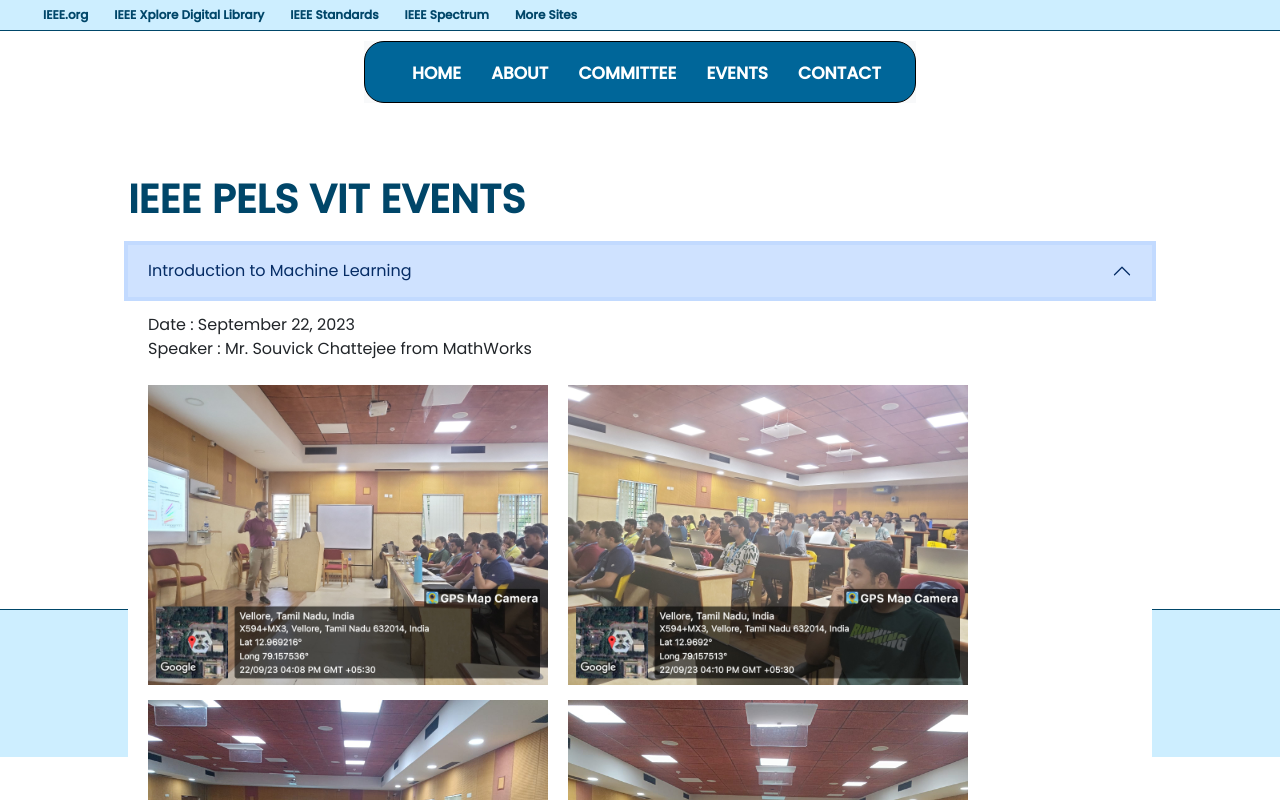
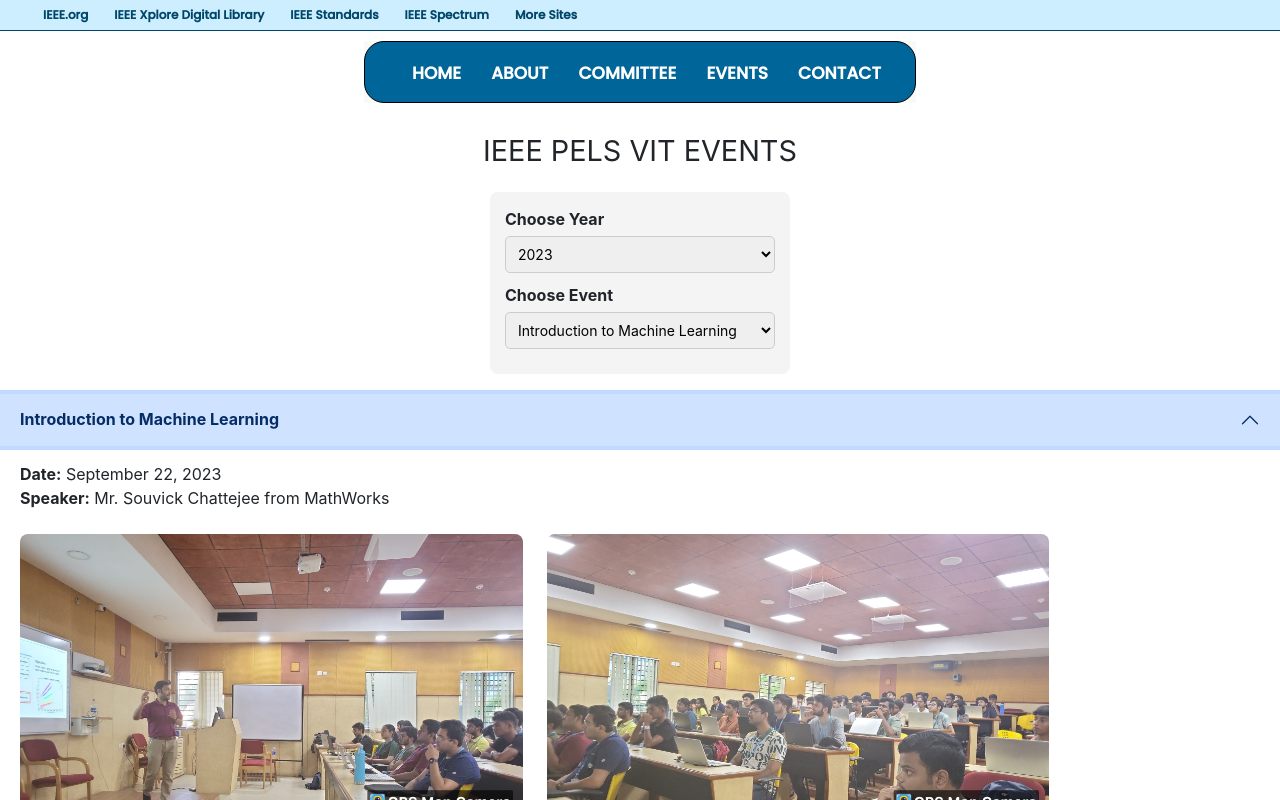
Before and after one commit to VARSITHA01/ieee-pels, a React (Create React App) app: page /events in a window 1280 px wide. Both pictures are taken after a click on the button "Introduction to Machine Learning". Shown: the top 800 px of the page. Built offline with nearby package versions, Linux system fonts and the light colour scheme; the HTML template or start-up script is replaced by a standard one.

Commit message:
event page updated
event page updated

```diff
--- a/package.json
+++ b/package.json
@@ -15,7 +15,7 @@
     "react-dom": "^18.2.0",
     "react-router": "^6.14.2",
     "react-router-dom": "^6.14.2",
-    "react-scripts": "5.0.1",
+    "react-scripts": "^5.0.1",
     "typewriter-effect": "^2.21.0",
     "web-vitals": "^2.1.4"
   },
--- a/src/Components/Events.js
+++ b/src/Components/Events.js
@@ -1,96 +1,109 @@
-import React from "react";
+import React, { useState, useEffect } from "react";
 import "./events.css";
-// import eventsjson from "./events.json";
+import eventsjson from "./events.json"; // Ensure the events.json file is imported
 
 function Events() {
+  // Default year set to 2023
+  const defaultYear = 2023;
+
+  // Filter events for the default year (2023)
+  const filteredEvents = eventsjson.filter((event) => event.year === defaultYear);
+
+  // Set the default event when the year is selected
+  const [selectedEvent, setSelectedEvent] = useState(filteredEvents[0]);
+  const [selectedYear, setSelectedYear] = useState(defaultYear);
+
+  // Handle year selection
+  const handleYearChange = (e) => {
+    const selectedYear = e.target.value;
+    setSelectedYear(selectedYear);
+
+    // Filter events based on the selected year
+    const filtered = eventsjson.filter((event) => event.year === parseInt(selectedYear));
+    setSelectedEvent(filtered[0]); // Set the first event for the selected year
+  };
+
+  // Handle event selection
+  const handleEventChange = (e) => {
+    const selected = eventsjson.find((event) => event.id === parseInt(e.target.value));
+    setSelectedEvent(selected);
+  };
+
+  // Get unique years from the events
+  const years = [...new Set(eventsjson.map((event) => event.year))];
+
   return (
     <div className="events animate__animated animate__fadeIn">
       <p className="eventstitle animate__animated animate__slideInLeft">IEEE PELS VIT EVENTS</p>
-      {/* <ul>
-        {
-          eventsjson
-          && eventsjson.map(eventsjson => <a href={eventsjson.event_link} rel='noreferrer' target="_blank"><li>{eventsjson.event_title}</li></a>)
-        }
-      </ul> */}
 
-      <div class="accordion accordion-flush events_list" id="accordionFlushExample">
-        <div class="accordion-item">
-          <h2 class="accordion-header">
+      {/* Menu with dropdowns for year and event */}
+      <div className="menu-container">
+        {/* Dropdown menu for year selection */}
+        <div className="dropdown-item">
+          <label htmlFor="year">Choose Year</label>
+          <select id="year" onChange={handleYearChange} value={selectedYear}>
+            <option value="">Choose Year</option>
+            {years.map((year) => (
+              <option key={year} value={year}>
+                {year}
+              </option>
+            ))}
+          </select>
+        </div>
+
+        {/* Dropdown menu for event selection */}
+        {selectedYear && (
+          <div className="dropdown-item">
+            <label htmlFor="event">Choose Event</label>
+            <select id="event" onChange={handleEventChange} value={selectedEvent?.id || ""}>
+              <option value="">Choose Event</option>
+              {filteredEvents.map((event) => (
+                <option key={event.id} value={event.id}>
+                  {event.event_title}
+                </option>
+              ))}
+            </select>
+          </div>
+        )}
+      </div>
+
+      {selectedEvent && (
+        <div className="accordion accordion-flush events_list" id="accordionFlushExample">
+          <div className="accordion-item">
+            <h2 className="accordion-header">
               <button
-              class="accordion-button collapsed event_title"
+                className="accordion-button collapsed event_title"
                 type="button"
                 data-bs-toggle="collapse"
                 data-bs-target="#flush-collapseOne"
                 aria-expanded="false"
                 aria-controls="flush-collapseOne"
               >
-              Introduction to Machine Learning
+                {selectedEvent.event_title}
               </button>
             </h2>
             <div
               id="flush-collapseOne"
-            class="accordion-collapse collapse"
+              className="accordion-collapse collapse"
               data-bs-parent="#accordionFlushExample"
             >
-            <div class="accordion-body">
+              <div className="accordion-body">
                 <div className="event_info">
-                Date : September 22, 2023 <br/>
-                Speaker : Mr. Souvick Chattejee from MathWorks <br/><br/>
+                  <strong>Date:</strong> {selectedEvent.date} <br />
+                  <strong>Speaker:</strong> {selectedEvent.speaker} <br /><br />
                 </div>
                 <div className="row event_rowx">
-                <div className="col-sm-5 event_colx">
-                  <img src="ML_EVENT/ml1.jpg" alt="ML_EVENT" />
+                  {selectedEvent.images.map((image, index) => (
+                    <div className="col-sm-5 event_colx" key={index}>
+                      <img src={image} alt={`${selectedEvent.event_title} image ${index + 1}`} />
                     </div>
-                <div className="col-sm-5 event_colx">
-                  <img src="ML_EVENT/ml2.jpg" alt="ML_EVENT" />
-                </div>
-                <div className="col-sm-5 event_colx">
-                  <img src="ML_EVENT/ml3.jpg" alt="ML_EVENT" />
-                </div>
-                <div className="col-sm-5 event_colx">
-                  <img src="ML_EVENT/ml4.jpg" alt="ML_EVENT" />
+                  ))}
                 </div>
               </div>
             </div>
           </div>
         </div>
-        <div class="accordion-item">
-          <h2 class="accordion-header">
-            <button
-              class="accordion-button collapsed"
-              type="button"
-              data-bs-toggle="collapse"
-              data-bs-target="#flush-collapseTwo"
-              aria-expanded="false"
-              aria-controls="flush-collapseTwo"
-            >
-              Power Electronics and EV - An Equation
-            </button>
-          </h2>
-          <div
-            id="flush-collapseTwo"
-            class="accordion-collapse collapse"
-            data-bs-parent="#accordionFlushExample"
-          >
-            <div class="accordion-body">
-              <div className="row event_rowx">
-                <div className="col-sm-5 event_colx">
-                  <img src="POWER_EVENT/pe1.jpg" alt="POWER_EVENT" />
-                </div>
-                <div className="col-sm-5 event_colx">
-                  <img src="POWER_EVENT/pe2.jpg" alt="POWER_EVENT" />
-                </div>
-                <div className="col-sm-5 event_colx">
-                  <img src="POWER_EVENT/pe3.jpg" alt="POWER_EVENT" />
-                </div>
-                <div className="col-sm-5 event_colx">
-                  <img src="POWER_EVENT/pe4.jpg" alt="POWER_EVENT" />
-                </div>
-              </div>
-            </div>
-          </div>
-        </div>
-      </div>
+      )}
     </div>
   );
 }
--- a/src/Components/events.css
+++ b/src/Components/events.css
@@ -1,35 +1,55 @@
-@import url('https://fonts.googleapis.com/css?family=Poppins&display=swap');
-@import url('https://fonts.googleapis.com/css2?family=Poppins||Poppins:wght@400&display=swap');
-@import url('https://fonts.googleapis.com/css2?family=Poppins:wght@500&display=swap');
-.events{
-    background-color: white;
+/* Basic Styles for Menu and Dropdown */
+.menu-container {
     width: 100%;
-    height: fit-content;
-    padding: 40px 10% 10px 10%;
-    font-family: 'Poppins', sans-serif;
-    height: 60vh;
-}
+    max-width: 300px;
+    margin: 20px auto;
+    padding: 15px;
+    background-color: #f4f4f4;
+    border-radius: 8px;
+  }
 
-.eventstitle{
-    font-size: 40px;
-    font-weight: 700;
-    color: rgb(0, 70, 105);
-}
+  .dropdown-item {
+    margin-bottom: 10px;
+  }
 
-.event_colx img{
-    max-height: 300px;
-    width: 400px;
+  .dropdown-item select {
+    width: 100%;
+    padding: 8px;
+    font-size: 14px;
+    border-radius: 5px;
+    border: 1px solid #ccc;
+  }
+
+  .dropdown-item label {
+    font-weight: bold;
+    margin-bottom: 5px;
+    display: block;
+  }
+
+  .eventstitle {
+    text-align: center;
+    font-size: 1.8rem;
+    margin-bottom: 20px;
+  }
+
+  .event-info {
+    font-size: 1rem;
+    line-height: 1.5;
+  }
+
+  .event_colx {
     margin-bottom: 15px;
-}
+  }
 
-.events_list{
-    margin-bottom: 20px;
-}
+  img {
+    width: 100%;
+    border-radius: 8px;
+  }
 
-@media screen and (max-width: 800px) {
-    .event_colx img{
-        width: 300px;
-        max-height: 250px;
-        margin-bottom: 15px;
-    }
+  /* Accordion Styles */
+  .accordion-button {
+    background-color:skyblue;
+    color: white;
+    font-weight: bold;
+    border-radius: 5px;
   }
--- a/src/Components/events.json
+++ b/src/Components/events.json
@@ -1,12 +1,30 @@
 [
     {
-        "id": 1,
-        "event_link": "https://www.ieee.org/pelsvit",
-        "event_title": "Introduction to Machine Learning"
+      "id": 1,
+      "event_link": "https://www.ieee.org/pelsvit",
+      "event_title": "Introduction to Machine Learning",
+      "year": 2023,
+      "date": "September 22, 2023",
+      "speaker": "Mr. Souvick Chattejee from MathWorks",
+      "images": [
+        "ML_EVENT/ml1.jpg",
+        "ML_EVENT/ml2.jpg",
+        "ML_EVENT/ml3.jpg",
+        "ML_EVENT/ml4.jpg"
+      ]
     },
     {
-        "id": 2,
-        "event_link": "https://www.ieee.org/pelsvit",
-        "event_title": "Power Electronics and EV - An Equation"
+      "id": 2,
+      "event_link": "https://www.ieee.org/pelsvit",
+      "event_title": "Power Electronics and EV - An Equation",
+      "year": 2023,
+      "date": "October 23, 2023",
+      "speaker": "Dr. Albert Alexander",
+      "images": [
+        "POWER_EVENT/pe1.jpg",
+        "POWER_EVENT/pe2.jpg",
+        "POWER_EVENT/pe3.jpg",
+        "POWER_EVENT/pe4.jpg"
+      ]
     }
-]
+  ]
```
Also changed, not shown: 1 other file (tests, documents, lock files or other folders). Lines whose indentation alone changed are shown as unchanged.
